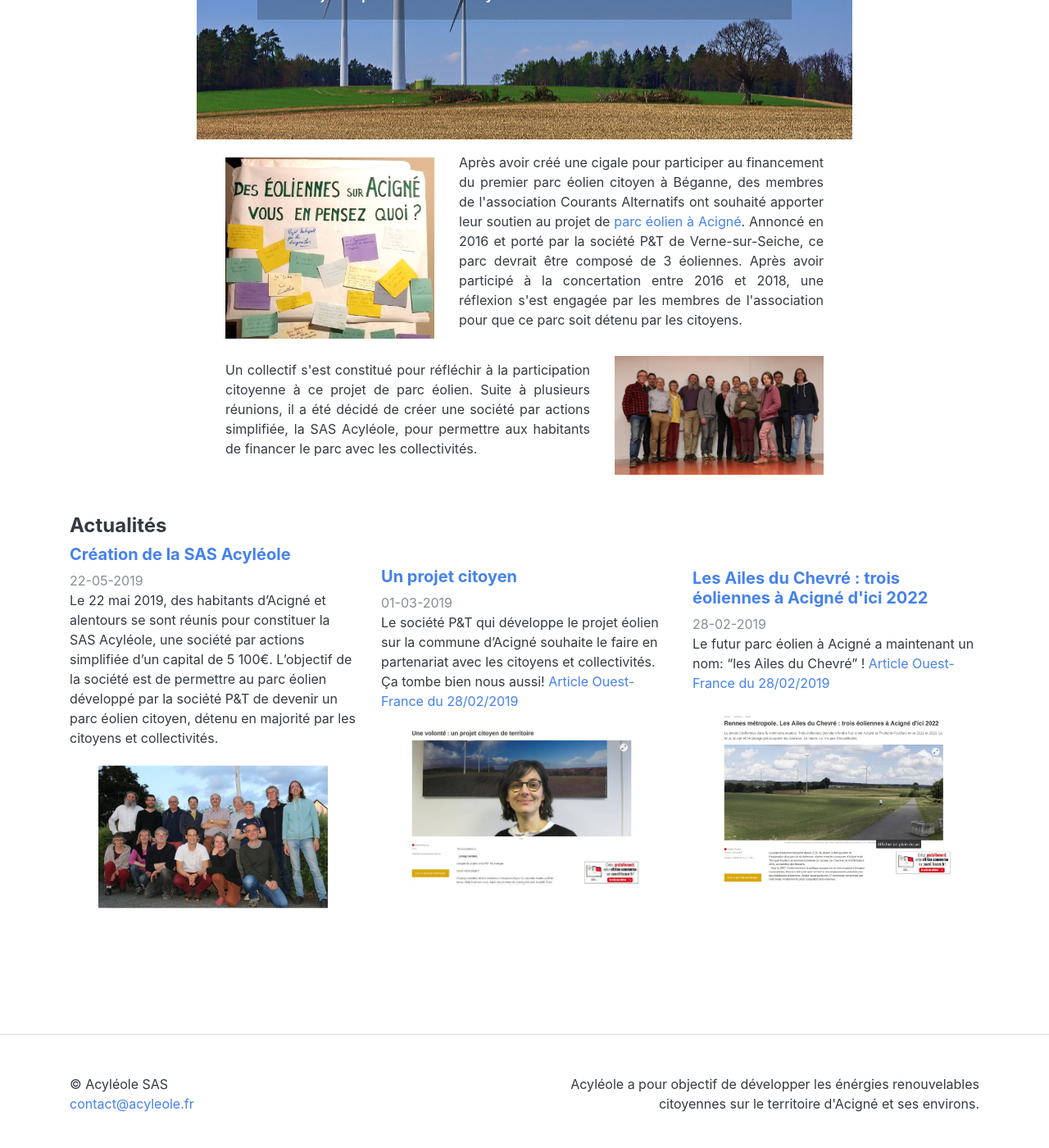
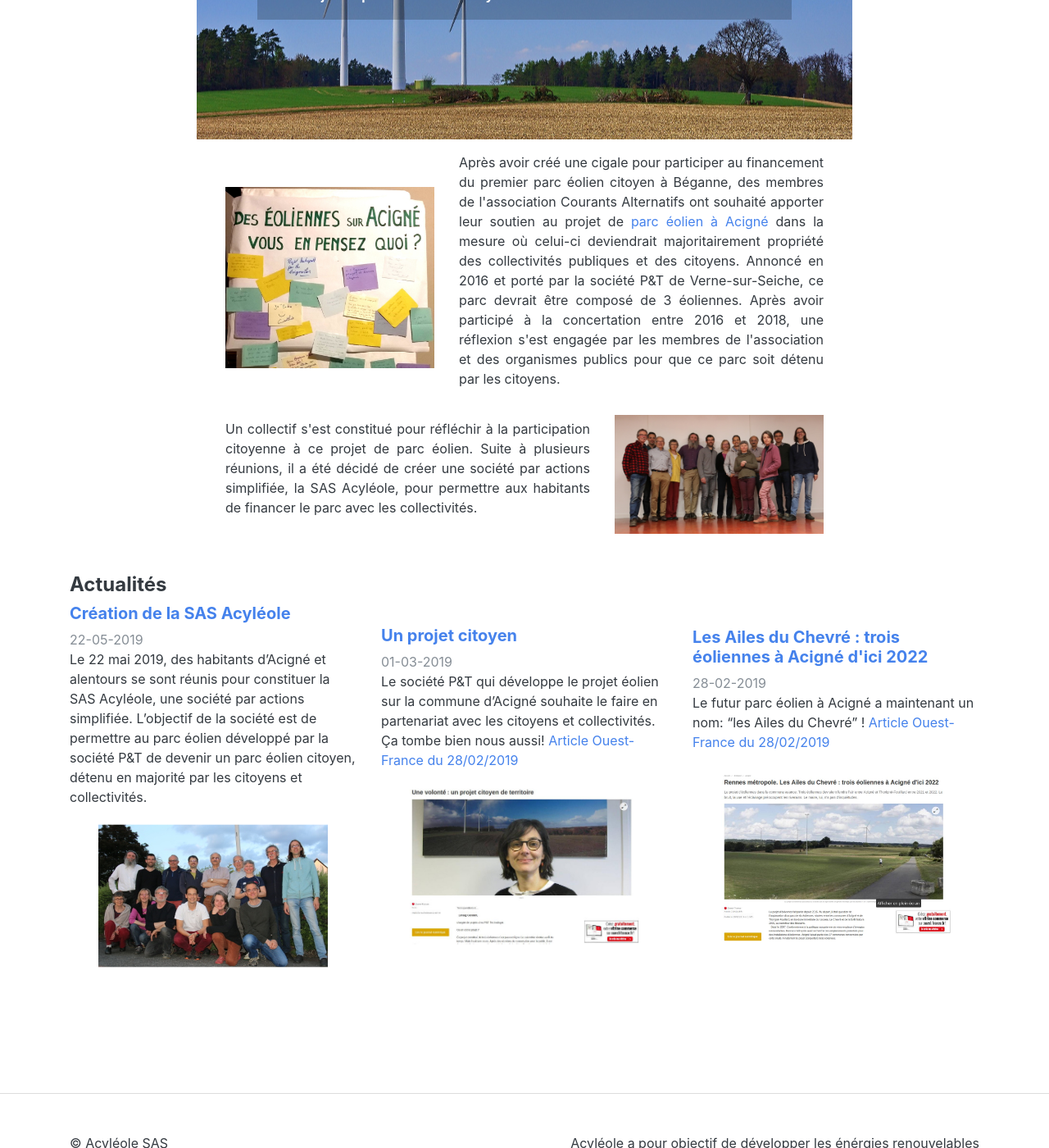
Before and after one commit to acyleole/beta, a Jekyll site: the page built from index.html, in a window 1280 px wide and 1400 px high, scrolled down 427 px. Shown: the whole window at 82% size. Built offline with Jekyll 4.4.1, drawn with Linux system fonts in a browser that asks for light colours; some of the changed text lies outside the part shown.

Commit message:
Additions

```diff
--- a/_layouts/post.html
+++ b/_layouts/post.html
@@ -6,7 +6,7 @@ layout: default
   <header>
     <h1>{{ page.title | escape }}</h1>
     <p class="text-muted">
-      <time datetime="{{ page.date | "%d-%m-%Y" }}">
+      <time datetime="{{ page.date | date: "%d-%m-%Y" }}">
         {{ page.date | date: "%d-%m-%Y" }}
       </time>
       {%- if page.author -%}
--- a/_posts/2019-05-22-creation.md
+++ b/_posts/2019-05-22-creation.md
@@ -3,7 +3,7 @@ layout: post
 title:  "Création de la SAS Acyléole"
 date:   2019-05-22
 ---
-Le 22 mai 2019, des habitants d'Acigné et alentours se sont réunis pour constituer la SAS Acyléole, une société par actions simplifiée d'un capital de 5 100€. L'objectif de la société est de permettre au parc éolien développé par la société P&T de devenir un parc éolien citoyen, détenu en majorité par les citoyens et collectivités.
+Le 22 mai 2019, des habitants d'Acigné et alentours se sont réunis pour constituer la SAS Acyléole, une société par actions simplifiée. L'objectif de la société est de permettre au parc éolien développé par la société P&T de devenir un parc éolien citoyen, détenu en majorité par les citoyens et collectivités.
 <img src="{{ "/assets/images/associes.jpg" | relative_url }}"
         style="float: center; margin-bottom: 20px; scale: 0.8"/>
 
--- a/index.html
+++ b/index.html
@@ -26,11 +26,13 @@ layout: home
       <p class="text-justify">
         Après avoir créé une cigale pour participer au financement du premier parc
         éolien citoyen à Béganne, des membres de l'association Courants Alternatifs
-        ont souhaité apporter leur soutien au projet de <a href="http://acigne.eolien.bzh">parc éolien à Acigné</a>.
-        Annoncé en 2016 et porté par la société P&T de Verne-sur-Seiche, ce parc devrait
-        être composé de 3 éoliennes. Après avoir participé à la concertation entre 2016 et
-        2018, une réflexion s'est engagée par les membres de l'association pour que ce
-        parc soit détenu par les citoyens.
+        ont souhaité apporter leur soutien au projet de
+        <a href="http://acigne.eolien.bzh">parc éolien à Acigné</a> dans la mesure où
+        celui-ci deviendrait majoritairement propriété des collectivités publiques et
+        des citoyens. Annoncé en 2016 et porté par la société P&T de Verne-sur-Seiche, ce
+        parc devrait être composé de 3 éoliennes. Après avoir participé à la concertation
+        entre 2016 et 2018, une réflexion s'est engagée par les membres de l'association
+        et des organismes publics pour que ce parc soit détenu par les citoyens.
       </p>
     </div>
     <div class="col-2"></div>
```
Also changed, not shown: projet.md (+1 -1 lines), reseau.md (added, +28 -0 lines), assets/images/EPV.jpeg (added), assets/images/Logo_energie_partagee_invest.jpeg (added), assets/images/logoca.jpeg (added), assets/images/taranis.png (added).
